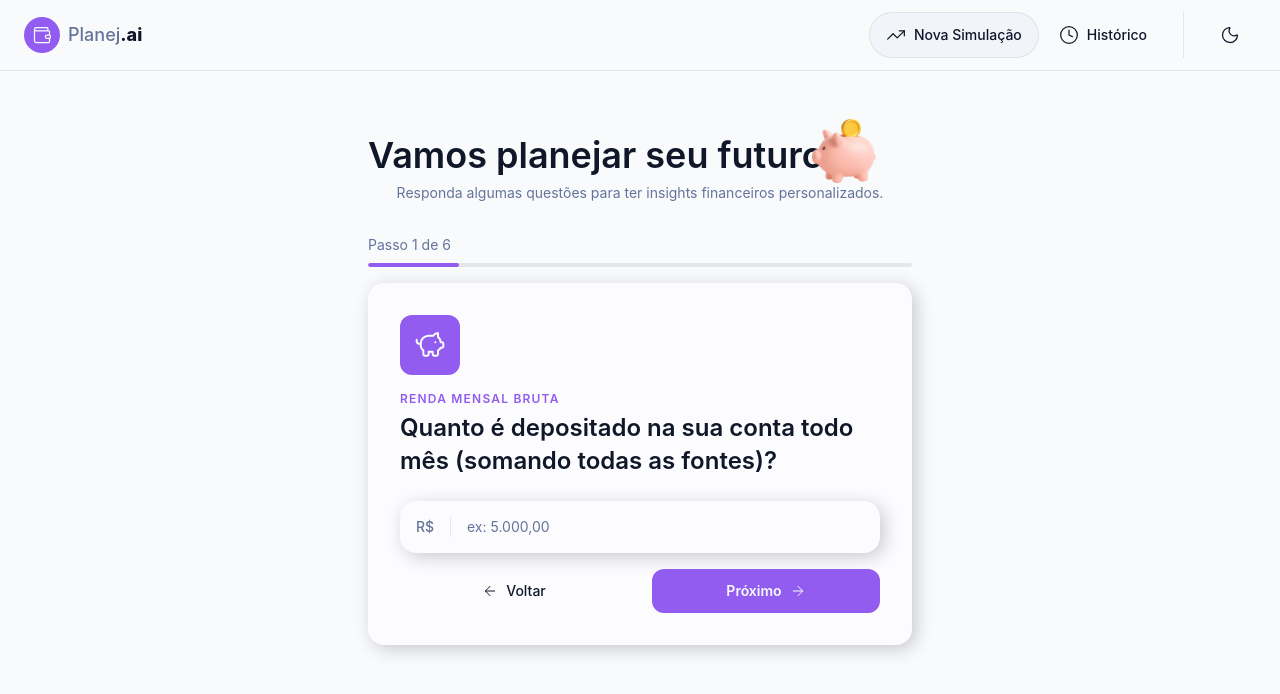
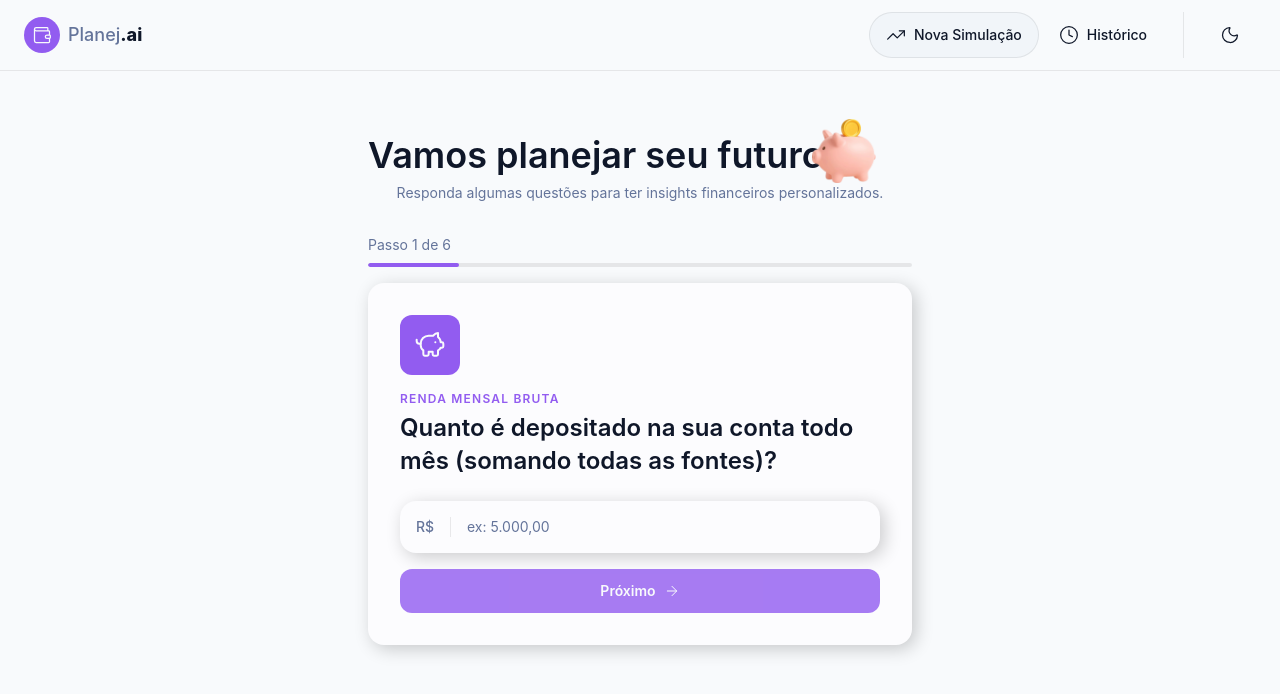
Before and after one commit to annyayumi/dio-planejai, a React (Vite) app: page / in a window 1280 px wide. Shown: the top 694 px of the page. Built offline with nearby package versions, Linux system fonts and the light colour scheme.

Commit message:
feat: Lógica de Avançar, Voltar e Exibir Progresso

```diff
--- a/src/components/features/Simulation/Form.tsx
+++ b/src/components/features/Simulation/Form.tsx
@@ -1,15 +1,36 @@
+import { useState } from 'react'
 import { simulationFormSteps } from '@/data/simulation'
-
 import { FormStep } from './FormStep'
 import { StepProgress } from './Progress'
 
 export const SimulationForm = () => {
-  const currentStep = simulationFormSteps[0]
+  const [currentStepIndex, setCurrentStepIndex] = useState(0)
+  const totalSteps = simulationFormSteps.length
+  const currentStep = simulationFormSteps[currentStepIndex]
+
+  const handleNextStep = () => {
+    if (currentStepIndex + 1 > totalSteps - 1) {
+      return
+    }
+
+    setCurrentStepIndex((prev) => prev + 1)
+  }
+
+  const handlePreviousStep = () => {
+    if (currentStepIndex === 0) {
+      return
+    }
+
+    setCurrentStepIndex((prev) => prev - 1)
+  }
 
   return (
     <>
-      <StepProgress currentStep={1} totalSteps={6} />
-      <FormStep key={currentStep.id} {...currentStep} />
+      <StepProgress
+        currentStep={currentStepIndex + 1}
+        totalSteps={totalSteps}
+      />
+      <FormStep key={currentStep.id} {...currentStep} onBack={handlePreviousStep} onNext={handleNextStep} hideBackButton={currentStepIndex === 0} />
     </>
   )
 }
--- a/src/components/features/Simulation/FormStep.tsx
+++ b/src/components/features/Simulation/FormStep.tsx
@@ -1,3 +1,4 @@
+import { useState, type SyntheticEvent } from 'react'
 import { ArrowLeft, ArrowRight, type LucideIcon } from 'lucide-react'
 
 import { Button } from '@/components/shared/Button'
@@ -15,13 +16,31 @@
   }
 }
 
+interface ActionsButtonsProps {
+  onBack: () => void
+  onNext: () => void
+  hideBackButton?: boolean
+}
+
 export function FormStep({
   icon: Icon,
   title,
   question,
   inputProps,
   submitButtonProps,
-}: FormStepProps) {
+  hideBackButton,
+  onBack,
+  onNext,
+}: FormStepProps & ActionsButtonsProps) {
+  const [inputValue, setInputValue] = useState('')
+  const handleSubmit = (e: SyntheticEvent<HTMLFormElement>) => {
+    e.preventDefault()
+    if (!inputValue) {
+      return
+    }
+
+    onNext()
+  }
   return (
     <div className="bg-card rounded-2xl p-6 shadow-[4px_4px_18px_0px_rgba(0,0,0,0.2)] sm:p-8">
       <div className="bg-primary mb-4 flex h-15 w-15 items-center justify-center rounded-xl">
@@ -33,21 +52,25 @@
       <h3 className="text-foreground mb-6 text-xl leading-snug font-semibold sm:text-2xl">
         {question}
       </h3>
-      <form className="flex flex-col gap-4">
-        <Input {...inputProps} />
+      <form onSubmit={handleSubmit} className="flex flex-col gap-4">
+        <Input {...inputProps} value={inputValue} onChange={(e) => setInputValue(e.target.value)}/>
         <div className="flex flex-col gap-3 sm:flex-row sm:gap-6">
+          {!hideBackButton && (
             <Button
               type="button"
               variant="ghost"
               className="order-2 flex-1 justify-center rounded-xl py-3 sm:order-1"
+              onClick={onBack}
             >
               <ArrowLeft size={16} />
               Voltar
             </Button>
+          )}
           <Button
             type="submit"
             variant="primary"
             className="order-1 flex-1 sm:order-2"
+            disabled={!inputValue}
           >
             {submitButtonProps?.label ?? 'Próximo'}
             {submitButtonProps?.emojiIcon ?? <ArrowRight size={16} />}
```
Lines whose indentation alone changed are shown as unchanged.
